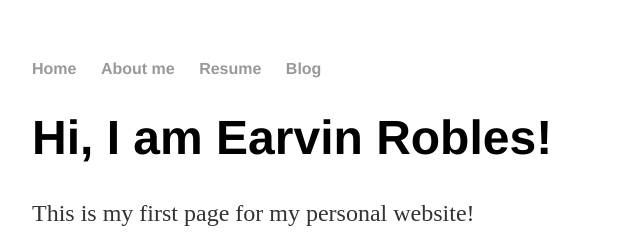
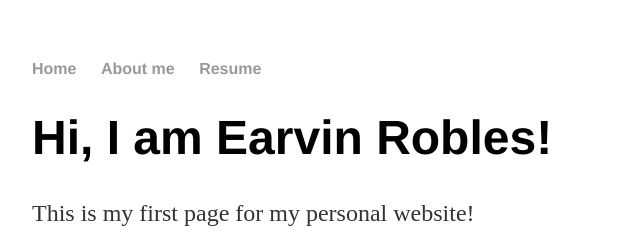
Before and after one commit to Bon032393/EarvinPersonalWebsite, a plain HTML site: page index.html in a window 1280 px wide. Shown: the top 240 px of the page, 160-800 px from the left. Drawn offline with Linux system fonts and the light colour scheme.

Commit message:
Update index.html

```diff
--- a/index.html
+++ b/index.html
@@ -10,7 +10,6 @@
        <li><a href=”/”>Home</a></li>
        <li><a href=”/about”>About me</a></li>
        <li><a href=”/resume”>Resume</a></li>
-       <li><a href=”/blog”>Blog</a></li>
      </ul>
    </nav>
    <div class=”container”>
```
